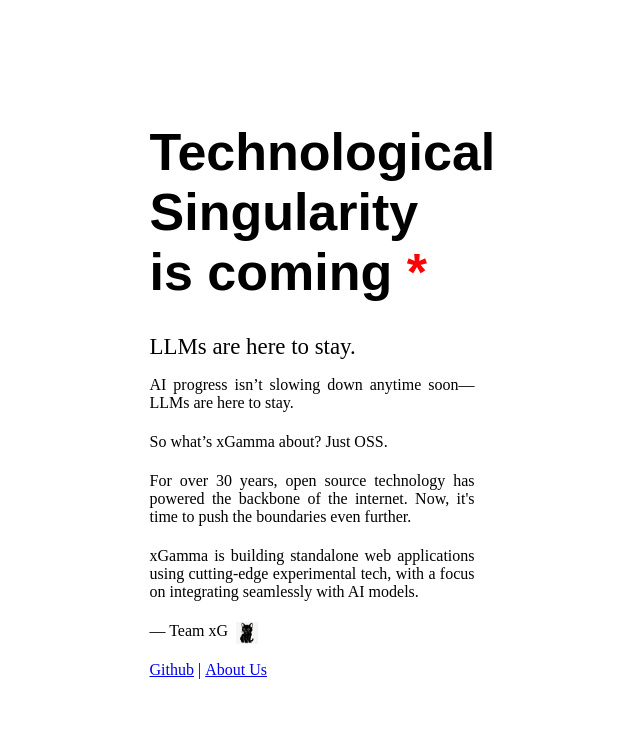
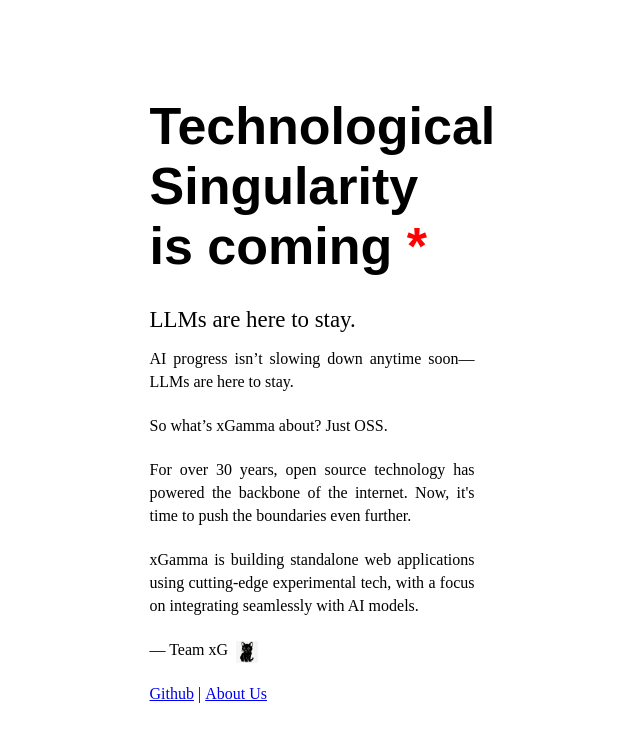
Before and after one commit to xGamma-ai/xgamma-cloudflare, a React (Vite) app: page / in a window 1280 px wide. Shown: the top 740 px of the page, without its empty margins (328-968 px from the left). Built offline with nearby package versions, Linux system fonts and the light colour scheme; a web font is replaced by a local one.

Commit message:
style: rem changes

```diff
--- a/src/articles/common.module.css
+++ b/src/articles/common.module.css
@@ -29,6 +29,7 @@ h2 {
 p {
     margin-bottom: 5px;
     text-align: justify;
+    line-height: 23px;
 }
 
 .codeblock {
```
